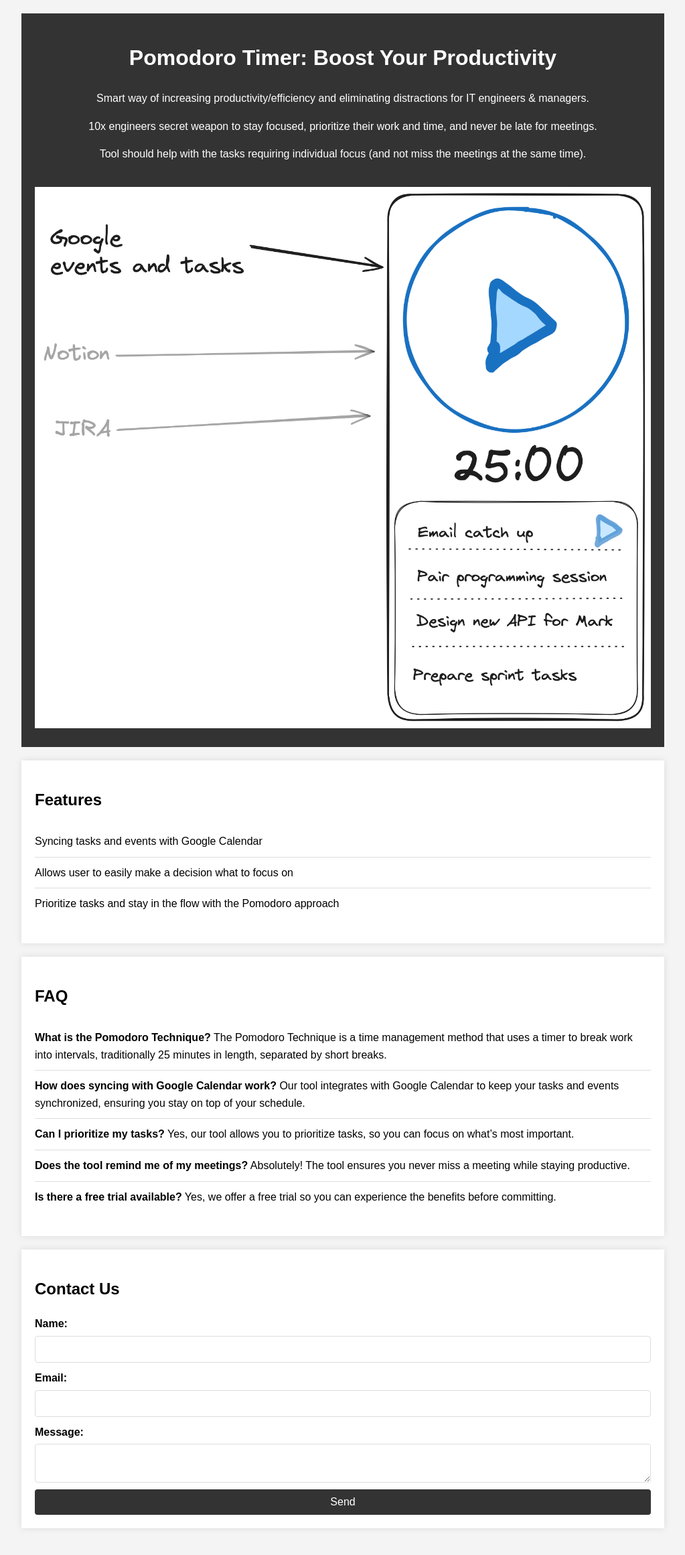
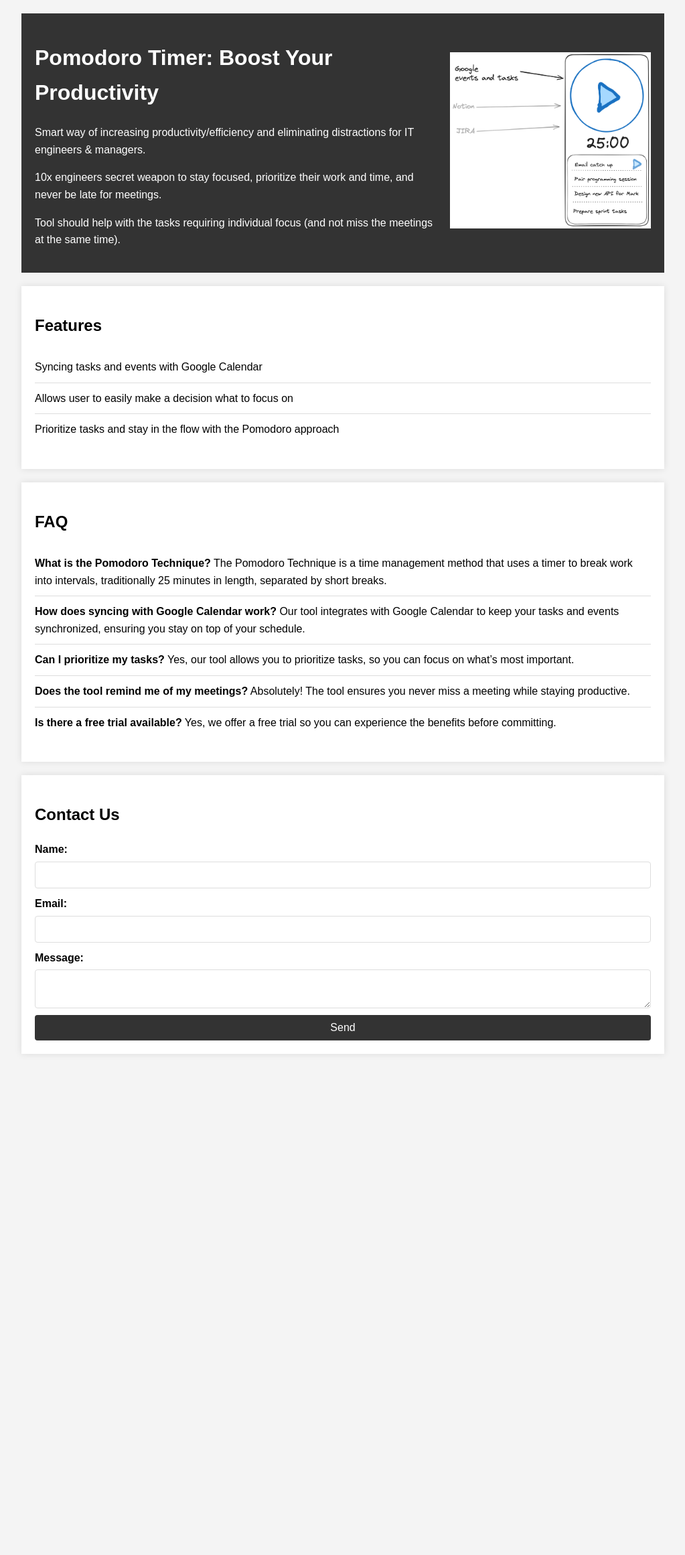
Before and after one commit to olegelantsev/x10focus-web, a Jekyll site: the page built from index.markdown, in a window 1280 px wide. Shown: the whole page at 67% size, without its empty margins (128-1151 px from the left). Built offline with Jekyll 4.4.1, drawn with Linux system fonts in a browser that asks for light colours; after the commit the page ends 1613 px from its top, so only the background shows below that.

Commit message:
2nd iteration

```diff
--- a/assets/css/main.css
+++ b/assets/css/main.css
@@ -13,16 +13,26 @@ body {
   }
 
   .header {
-    text-align: center;
+    display: flex;
+    justify-content: space-between;
+    align-items: center;
     padding: 20px;
     background: #333;
     color: #fff;
   }
 
-  .header img.screenshot {
+  .header .description {
+    flex: 1;
+  }
+
+  .header .screenshot {
+    flex: 0 0 300px;
+    margin-left: 20px;
+  }
+
+  .header .screenshot img {
     max-width: 100%;
     height: auto;
-    margin-top: 20px;
   }
 
   .features, .faq, .contact {
--- a/index.markdown
+++ b/index.markdown
@@ -5,11 +5,15 @@ title: Pomodoro Timer Product
 
 <div class="container">
   <div class="header">
-    <h1>Pomodoro Timer: Boost Your Productivity</h1>
-    <p>Smart way of increasing productivity/efficiency and eliminating distractions for IT engineers & managers.</p>
-    <p>10x engineers secret weapon to stay focused, prioritize their work and time, and never be late for meetings.</p>
-    <p>Tool should help with the tasks requiring individual focus (and not miss the meetings at the same time).</p>
-    <img src="/assets/product-screenshot.png" alt="Product Screenshot" class="screenshot">
+    <div class="description">
+      <h1>Pomodoro Timer: Boost Your Productivity</h1>
+      <p>Smart way of increasing productivity/efficiency and eliminating distractions for IT engineers & managers.</p>
+      <p>10x engineers secret weapon to stay focused, prioritize their work and time, and never be late for meetings.</p>
+      <p>Tool should help with the tasks requiring individual focus (and not miss the meetings at the same time).</p>
+    </div>
+    <div class="screenshot">
+      <img src="/assets/product-screenshot.png" alt="Product Screenshot">
+    </div>
   </div>
 
   <div class="features">
```
